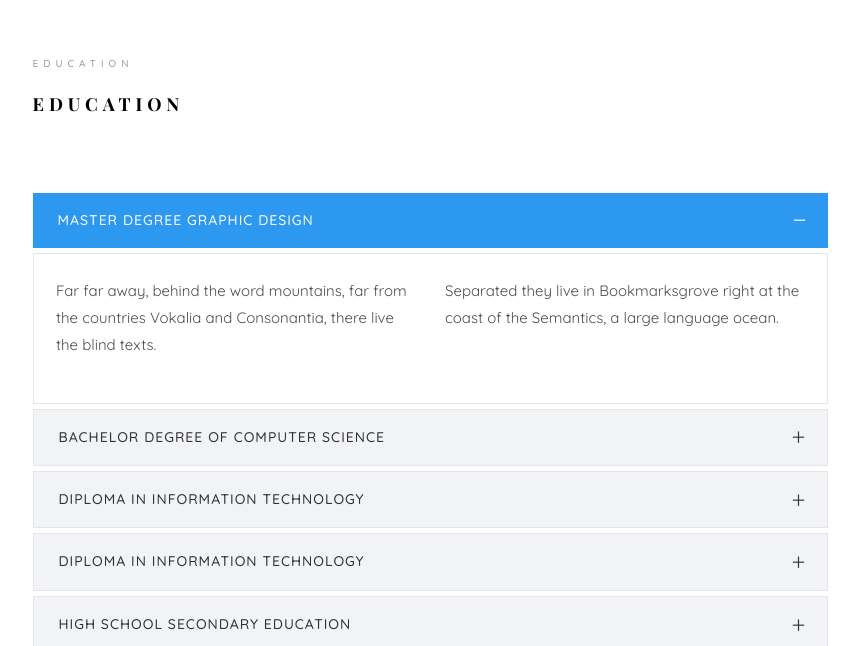
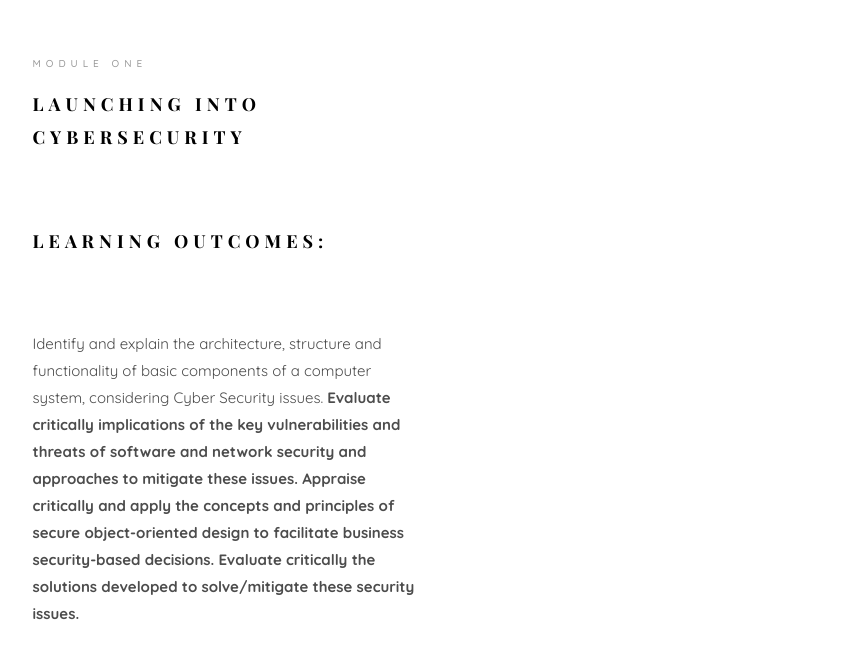
Before and after one commit to jamesedney/eportfolio, a plain HTML site: page index.html in a window 1280 px wide. Shown: the part 1549-2195 px from the top of the page, without its empty margins (360-1219 px from the left). Drawn offline with nearby package versions, Linux system fonts and the light colour scheme; files whose address does not match are found by name; a web font is replaced by a local one.

Commit message:
Update index.html

```diff
--- a/index.html
+++ b/index.html
@@ -65,7 +65,7 @@
 					<ul>
 						<li class="active"><a href="#" data-nav-section="home">Home</a></li>
 						<li><a href="#" data-nav-section="about">About</a></li>
-						<li><a href="#" data-nav-section="services">Launching into Cybersecurity</a></li>
+						<li><a href="#" data-nav-section="Launching into Cybersecurity">Launching into Cybersecurity</a></li>
 						<li><a href="#" data-nav-section="skills">Network Security</a></li>
 						<li><a href="#" data-nav-section="education">Security and Risk Management</a></li>
 					</ul>
@@ -117,7 +117,8 @@ Copyright <script>document.write(new Date().getFullYear());</script> All rights
 								<div class="col-md-12">
 									<div class="about-desc">
 										<h2 class="colorlib-heading">Who Am I?</h2>
-										<p><strong>Hi I'm James Edney</strong> 									<p>I've been working in IT for around eight years. I started off on a service desk and then worked my way up to leading technical projects and designing network architecture.</p>
+										<p><strong>Hi I'm James Edney</strong>
+                                                                                <p>I've been working in IT for around eight years. I started off on a service desk and then worked my way up to leading technical projects and designing network architecture.</p>
 									        <p>I really started getting into my trade during the COVID 19 Pandemic. I was fortunate enough that my work were funding certifications. During this time I passed the CCNA, CCNP enterprise, CompTIA Security+ and a handful of other tests. I'm looking forward to challenging myself with this course.</p>
 									        <p>In my spare time, I'm into running and keeping fit. I also enjoy studying, reading and practicing chess.</p>
 									 </div>
@@ -134,12 +135,17 @@ Copyright <script>document.write(new Date().getFullYear());</script> All rights
 
 
 
-<section class="colorlib-education" data-section="education">
+<section class="colorlib-education" data-section="Launching into Cybersecurity">
 				<div class="colorlib-narrow-content">
 					<div class="row">
 						<div class="col-md-6 col-md-offset-3 col-md-pull-3 animate-box" data-animate-effect="fadeInLeft">
-							<span class="heading-meta">Education</span>
-							<h2 class="colorlib-heading animate-box">Education</h2>
+							<span class="heading-meta">Module One</span>
+							<h2 class="colorlib-heading animate-box">Launching into Cybersecurity</h2>
+                                                        <h3 class="colorlib-heading">Learning outcomes:</h3>
+                                                        <p>Identify and explain the architecture, structure and functionality of basic components of a computer system, considering Cyber Security issues.
+<b>Evaluate critically implications of the key vulnerabilities and threats of software and network security and approaches to mitigate these issues.
+<b>Appraise critically and apply the concepts and principles of secure object-oriented design to facilitate business security-based decisions.
+<b>Evaluate critically the solutions developed to solve/mitigate these security issues. </p>
 						</div>
 					</div>
 					<div class="row">
```
Lines whose indentation alone changed are shown as unchanged.
